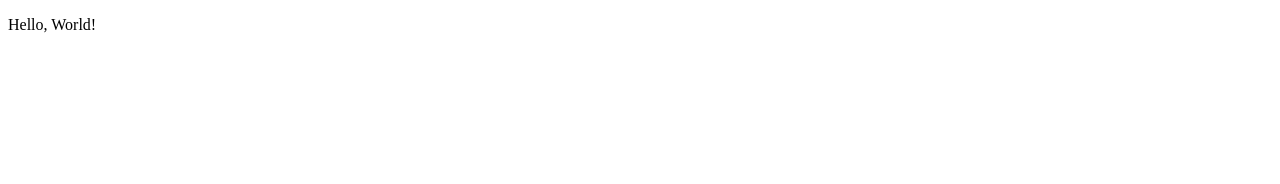
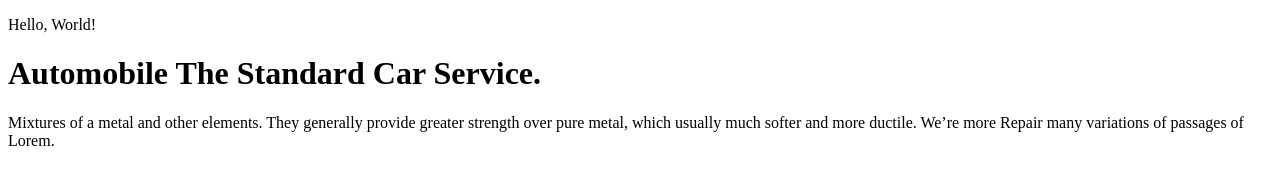
Before and after one commit to justinanazor/udemy_bootcamp, a plain HTML site: page index.html in a window 1280 px wide. Drawn offline with Linux system fonts and the light colour scheme.

Commit message:
starting all over from html

```diff
--- a/index.html
+++ b/index.html
@@ -3,9 +3,15 @@
   <head>
     <meta charset="UTF-8" />
     <meta name="viewport" content="width=device-width, initial-scale=1.0" />
-    <title>Document</title>
+    <title>AutoFx</title>
   </head>
   <body>
     <p>Hello, World!</p>
+    <h1>Automobile The Standard Car Service.</h1>
+    <p>
+      Mixtures of a metal and other elements. They generally provide greater
+      strength over pure metal, which usually much softer and more ductile.
+      We’re more Repair many variations of passages of Lorem.
+    </p>
   </body>
 </html>
```
